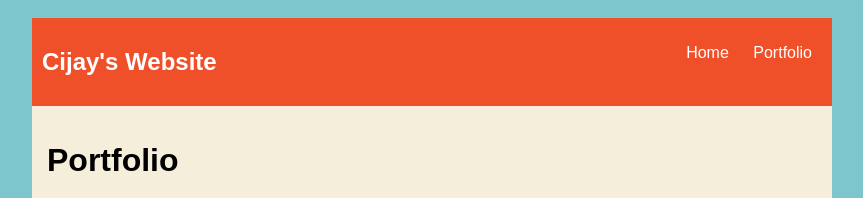
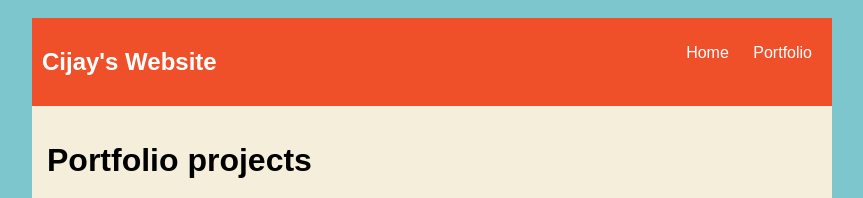
Before and after one commit to CijaykIrons/CijaykIrons.github.io, a plain HTML site: page portfolio.html in a window 1280 px wide. Shown: the top 198 px of the page, without its empty margins (208-1071 px from the left). Drawn offline with Linux system fonts and the light colour scheme.

Commit message:
adding projects

```diff
--- a/portfolio.html
+++ b/portfolio.html
@@ -97,7 +97,7 @@
         </nav>
         <main>
             <div class=content>
-                <h1>Portfolio</h1>
+                <h1>Portfolio projects</h1>
                 <ul id="portfolio">
                      <li><a href="projects/platformer/">Platformer : A cannon - dodging, collectible - grabbing adventure game for Halleb0t</a></li>
                     <li><a href="projects/bouncing-box/">Bouncing Box : A project that gives you a taste of game development on the web </a></li>
```
